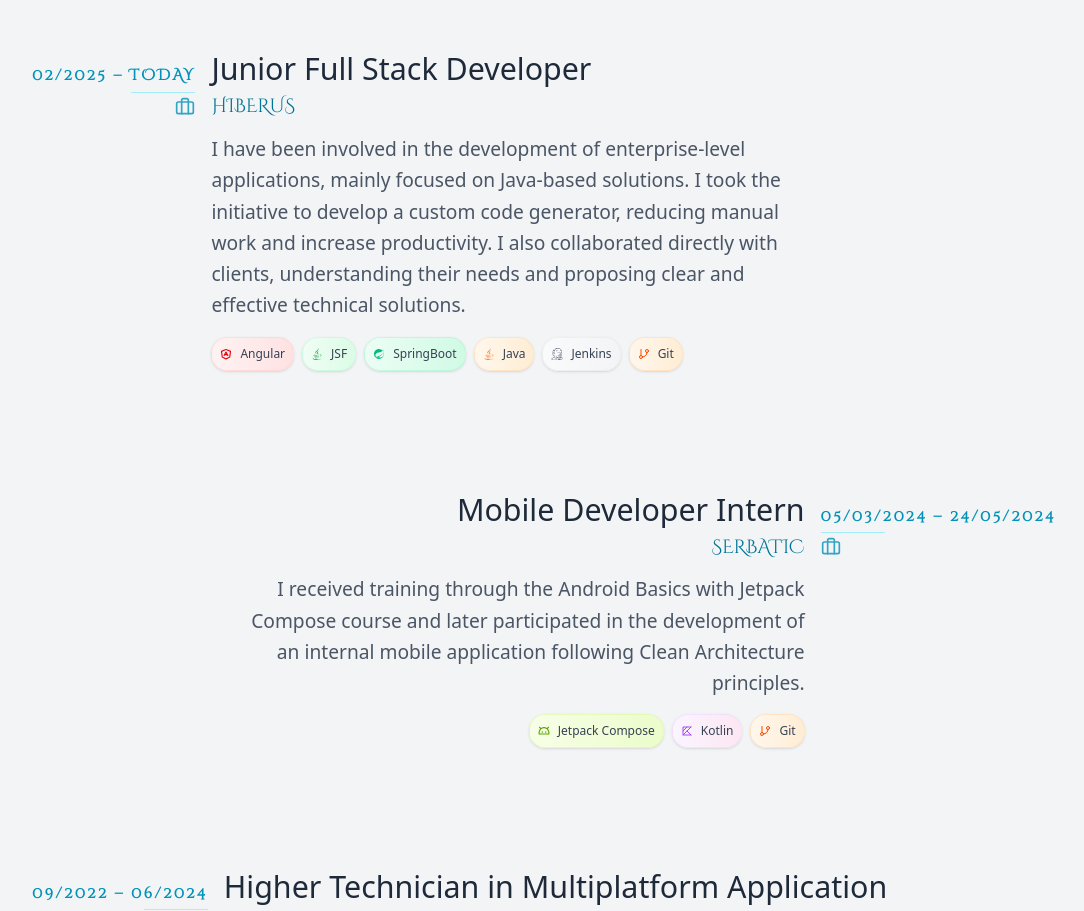
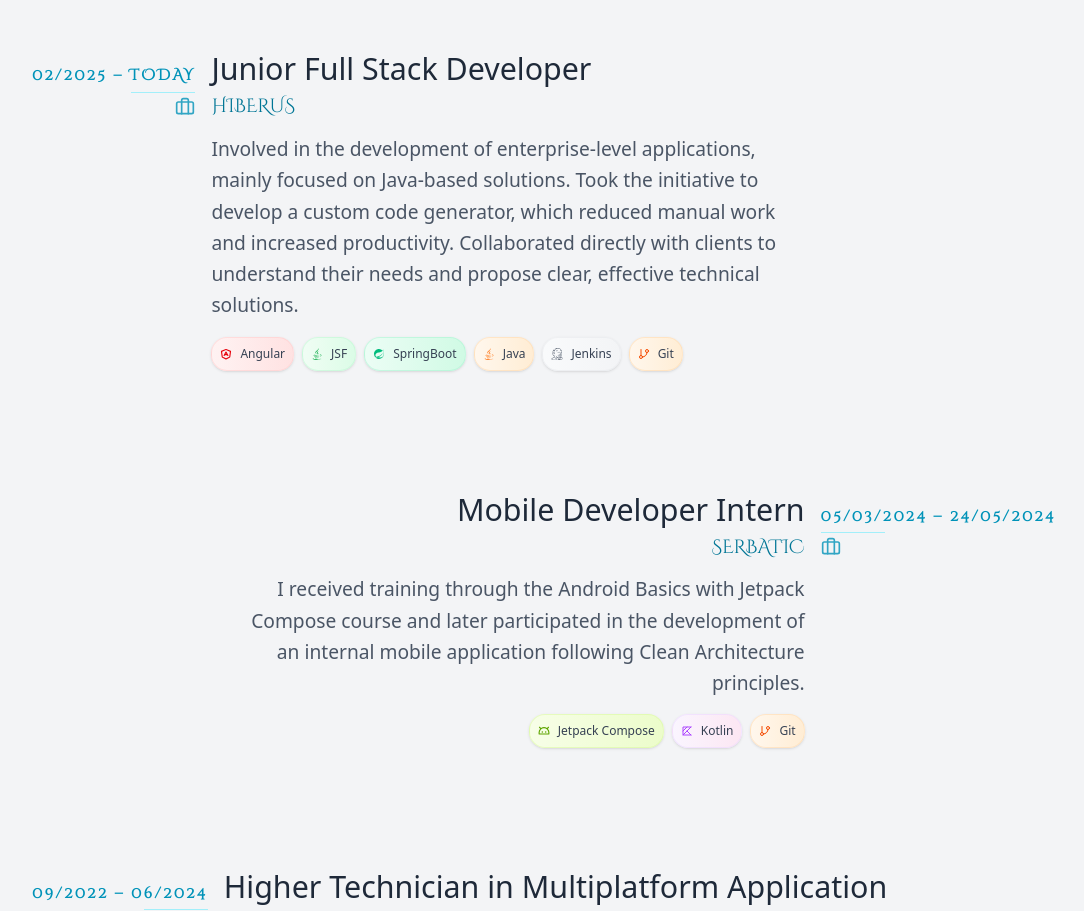
Before and after one commit to Zerotss/Portfolio, a React (Vite) app: page / in a window 1280 px wide. Shown: the part 1340-2251 px from the top of the page, without its empty margins (96-1180 px from the left). Built offline with nearby package versions, Linux system fonts and the light colour scheme.

Commit message:
update description

```diff
--- a/src/data/AppData.ts
+++ b/src/data/AppData.ts
@@ -33,7 +33,7 @@
         company: "Hiberus",
         year: "02/2025 – Today",
         description:
-            "I have been involved in the development of enterprise-level applications, mainly focused on Java-based solutions. I took the initiative to develop a custom code generator, reducing manual work and increase productivity. I also collaborated directly with clients, understanding their needs and proposing clear and effective technical solutions.",
+            "Involved in the development of enterprise-level applications, mainly focused on Java-based solutions. Took the initiative to develop a custom code generator, which reduced manual work and increased productivity. Collaborated directly with clients to understand their needs and propose clear, effective technical solutions.",
         tags: ["Angular", "JSF", "SpringBoot", "Java", "Jenkins", "Git"],
     },
     {
```
